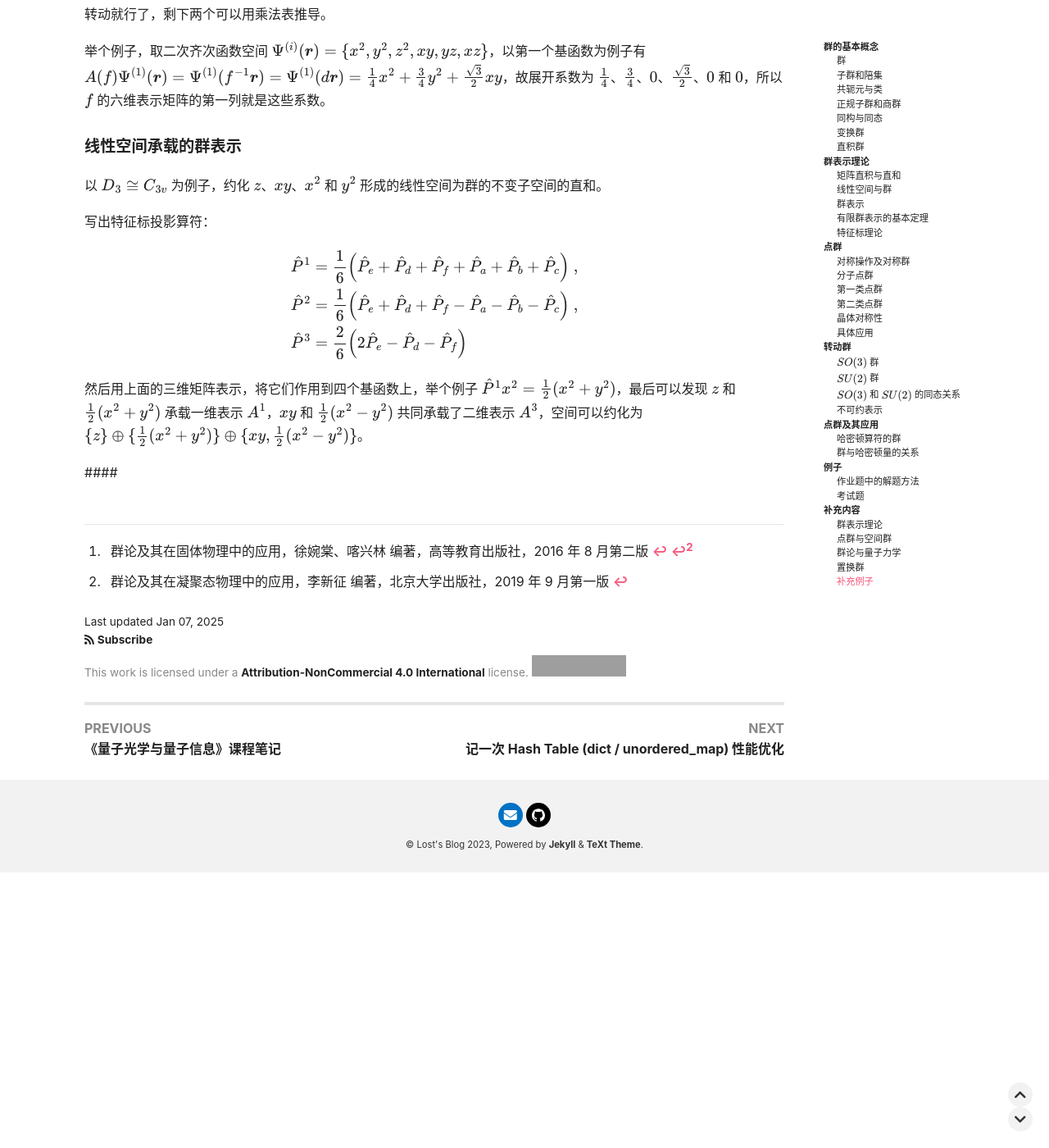
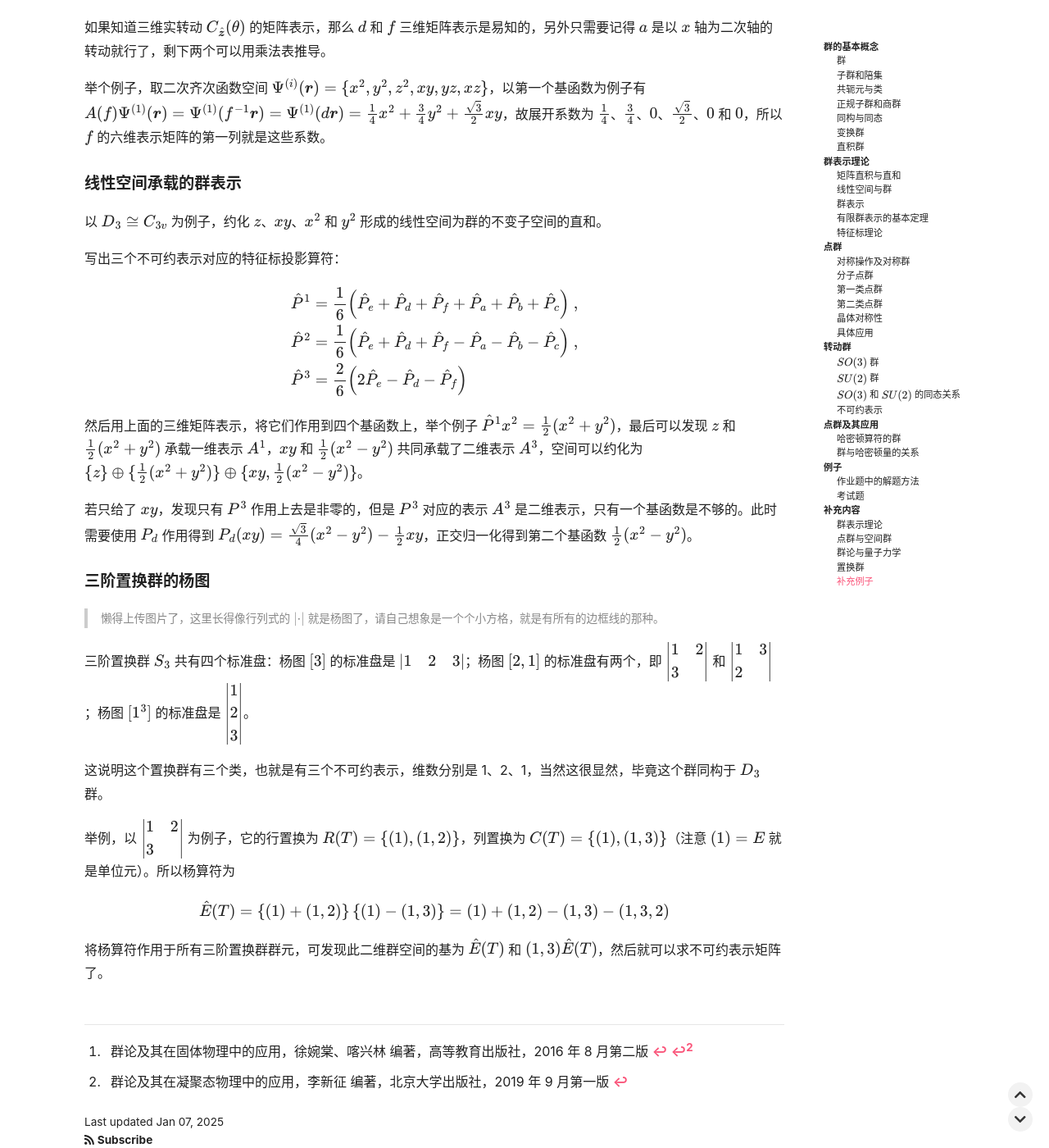
Before and after one commit to Lost-MSth/Lost-MSth.github.io, a Jekyll site: the page built from _posts/physics/2023-02-21-introduction-to-group-theory-lecture-note.md, in a window 1280 px wide and 1400 px high, scrolled down 29886 px. Shown: the whole window at 82% size. Built offline with Jekyll 4.4.1, drawn with Linux system fonts in a browser that asks for light colours; nearby versions of some CDN libraries; comment, search, counter and statistics services are not loaded; some of the changed text lies outside the part shown; grey boxes are pictures that could not be loaded.

Commit message:
Update Group Theory Note

```diff
--- a/_posts/physics/2023-02-21-introduction-to-group-theory-lecture-note.md
+++ b/_posts/physics/2023-02-21-introduction-to-group-theory-lecture-note.md
@@ -1073,6 +1073,8 @@ $$
 
 **定理：一个群元的同类的个数乘上与这个群元对易的群元个数，等于群的阶。**
 
+红外和拉曼峰在同样的位置出现，则晶体内没有空间反演对称性。
+
 #### $D_3$ 群
 
 $D_3$ 群是一个非常常见常考的群，其本质定义是对于平面上一个正三角形，使其形状不变的六种操作组成的群，包括单位元 $e$，两个三度轴的 $$120^{\circ}$$ 转动操作 $d$ 和 $f$，以及三个在水平面上的二度轴转动 $a$、$b$ 和 $c$。
@@ -1137,7 +1139,7 @@ $$
 
 以 $D_3 \cong C_{3v}$ 为例子，约化 $z$、$xy$、$x^2$ 和 $y^2$ 形成的线性空间为群的不变子空间的直和。
 
-写出特征标投影算符：
+写出三个不可约表示对应的特征标投影算符：
 
 $$
 \begin{aligned}
@@ -1149,4 +1151,21 @@ $$
 
 然后用上面的三维矩阵表示，将它们作用到四个基函数上，举个例子 $$\hat{P}^{1} x^2 = \frac{1}{2} (x^2 + y^2)$$，最后可以发现 $z$ 和 $\frac{1}{2} (x^2 + y^2)$ 承载一维表示 $A^{1}$，$xy$ 和 $\frac{1}{2} (x^2 - y^2)$ 共同承载了二维表示 $A^{3}$，空间可以约化为 $$\{z\} \oplus \{\frac{1}{2} (x^2 + y^2)\} \oplus \{xy, \frac{1}{2} (x^2 - y^2)\}$$。
 
-####
+若只给了 $xy$，发现只有 $P^3$ 作用上去是非零的，但是 $P^3$ 对应的表示 $A^3$ 是二维表示，只有一个基函数是不够的。此时需要使用 $P_d$ 作用得到 $P_d (xy) = \frac{\sqrt{3}}{4} (x^2 - y^2) - \frac{1}{2} xy$，正交归一化得到第二个基函数 $\frac{1}{2}(x^2 - y^2)$。
+
+#### 三阶置换群的杨图
+
+> 懒得上传图片了，这里长得像行列式的 $$\mdet{\cdot}$$ 就是杨图了，请自己想象是一个个小方格，就是有所有的边框线的那种。
+
+三阶置换群 $S_3$ 共有四个标准盘：杨图 $[3]$ 的标准盘是 $$\mdet{1 & 2 & 3}$$；杨图 $[2, 1]$ 的标准盘有两个，即 $$\mdet{1 & 2 \\ 3 & \ }$$ 和 $$\mdet{1 & 3 \\ 2 & \ }$$；杨图 $[1^3]$ 的标准盘是 $$\mdet{1 \\ 2 \\ 3}$$。
+
+这说明这个置换群有三个类，也就是有三个不可约表示，维数分别是 1、2、1，当然这很显然，毕竟这个群同构于 $D_3$ 群。
+
+举例，以 $$\mdet{1 & 2 \\ 3 & \ }$$ 为例子，它的行置换为 $$R(T) = \{(1), (1, 2)\}$$，列置换为 $$C(T) = \{(1), (1, 3)\}$$（注意 $$(1) = E$$ 就是单位元）。所以杨算符为
+
+$$
+\hat{E}(T) = \qty{(1) + (1, 2)} \qty{(1) - (1, 3)} =
+(1) + (1, 2) - (1, 3) - (1, 3, 2)
+$$
+
+将杨算符作用于所有三阶置换群群元，可发现此二维群空间的基为 $$\hat{E}(T)$$ 和 $$(1, 3)\hat{E}(T)$$，然后就可以求不可约表示矩阵了。
```
Also changed, not shown: other parts of _posts/physics/2023-02-21-introduction-to-group-theory-lecture-note.md (+1 -1 lines).
